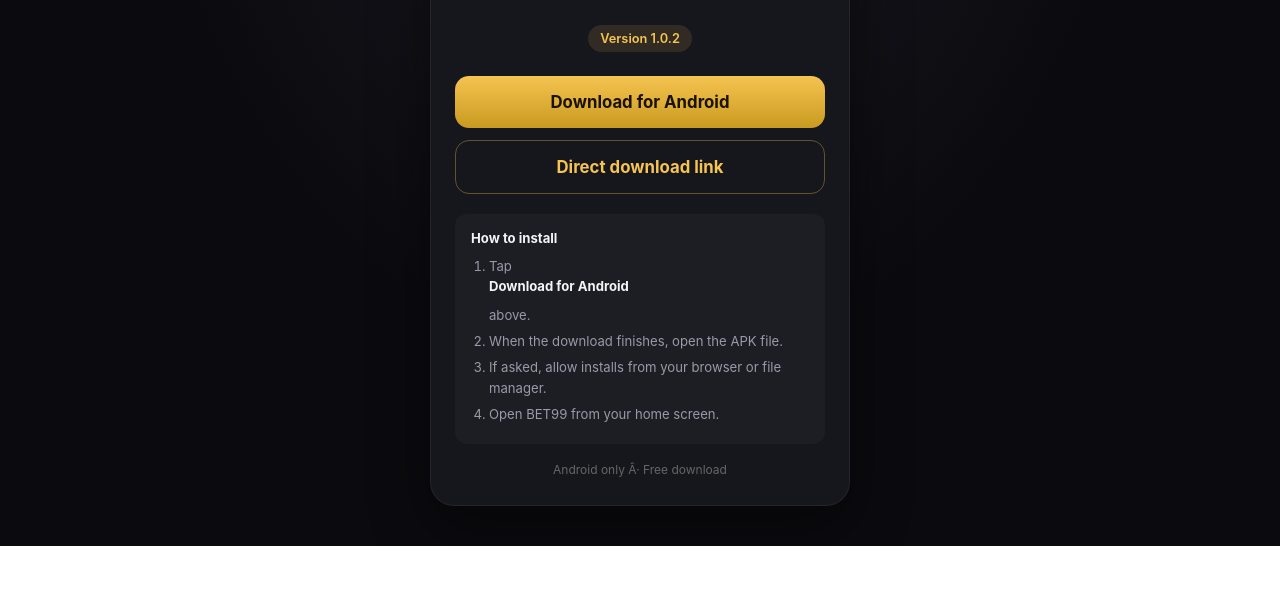
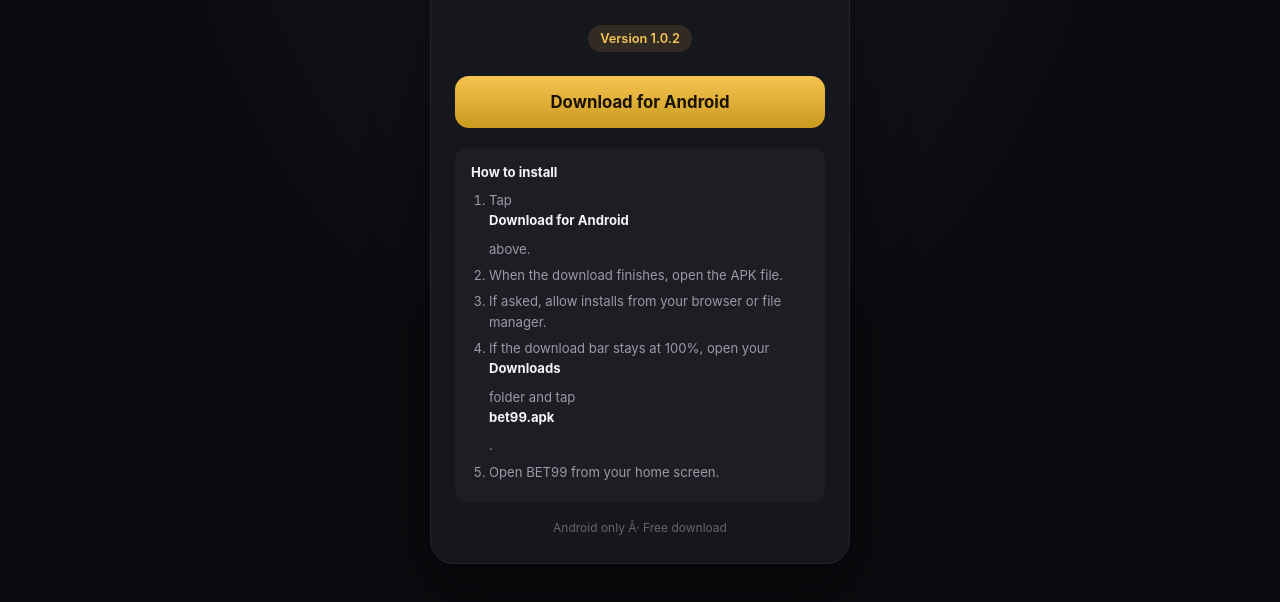
Before and after one commit to harshdarukaji/bet99-app, a plain HTML site: page docs/index.html in a window 1280 px wide. Shown: the part 262-864 px from the top of the page. Before the commit the page ends 808 px from the top, so only its background shows below. Drawn offline with Linux system fonts and the light colour scheme; no server answers.

Commit message:
Use direct catbox APK link for Android downloads

```diff
--- a/docs/index.html
+++ b/docs/index.html
@@ -127,13 +127,13 @@
     <p class="tagline">Install the official Android app for fast access to BET99.</p>
     <div class="version" id="version">Version â€¦</div>
     <a id="download" class="download-btn disabled" href="#" download="bet99.apk" aria-disabled="true">Download for Android</a>
-    <a id="direct" class="download-btn" href="https://harshdarukaji.github.io/bet99-app/bet99.apk" download="bet99.apk" style="display:none;background:transparent;border:1px solid rgba(245,196,81,0.35);color:var(--gold);margin-top:4px;">Direct download link</a>
     <div class="note">
       <strong>How to install</strong>
       <ol>
         <li>Tap <strong>Download for Android</strong> above.</li>
         <li>When the download finishes, open the APK file.</li>
         <li>If asked, allow installs from your browser or file manager.</li>
+        <li>If the download bar stays at 100%, open your <strong>Downloads</strong> folder and tap <strong>bet99.apk</strong>.</li>
         <li>Open BET99 from your home screen.</li>
       </ol>
     </div>
@@ -143,22 +143,18 @@
   <script>
     const CONFIG_URL =
       "https://gist.githubusercontent.com/harshdarukaji/bb9d3a24145f95e93e8df1cf1951cacc/raw/app-config.json";
-    const PAGES_APK = "https://harshdarukaji.github.io/bet99-app/bet99.apk";
-    const FALLBACK_APK = PAGES_APK;
+    const FALLBACK_APK = "https://files.catbox.moe/c617nd.apk";
     const FALLBACK_VERSION = "1.0.2";
 
     const downloadEl = document.getElementById("download");
     const versionEl = document.getElementById("version");
 
-    const directEl = document.getElementById("direct");
-
     function enableDownload(url, version) {
-      const apkUrl = url.includes("github.com") && url.includes("/releases/download/")
-        ? PAGES_APK
-        : url;
+      const apkUrl =
+        url.includes("github.com") && url.includes("/releases/download/")
+          ? FALLBACK_APK
+          : url;
       downloadEl.href = apkUrl;
-      directEl.href = apkUrl;
-      directEl.style.display = "block";
       downloadEl.classList.remove("disabled");
       downloadEl.removeAttribute("aria-disabled");
       versionEl.textContent = "Version " + version;
```
